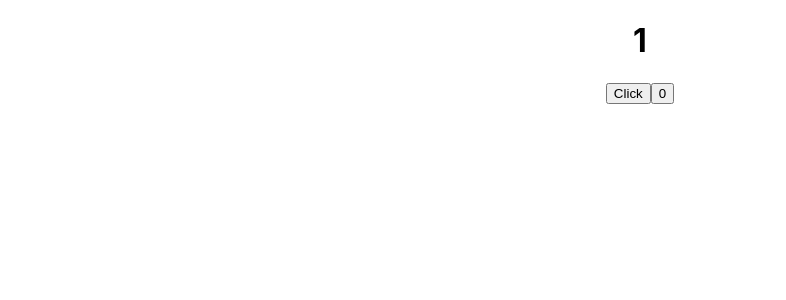
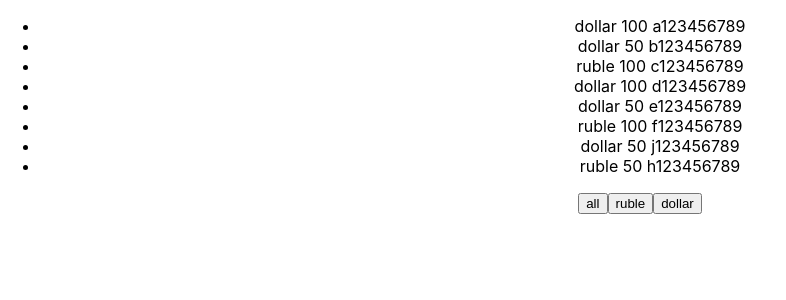
Before and after one commit to ivanrussui/microtasks-new, a React (Create React App) app: page / in a window 1280 px wide. Shown: the top 300 px of the page, without its empty margins (0-786 px from the left). Built offline with nearby package versions, Linux system fonts and the light colour scheme.

Commit message:
05 - Метод filter

```diff
--- /dev/null
+++ b/src/05/FilterWrap.tsx
@@ -0,0 +1,31 @@
+import {useState} from 'react';
+import {Filter} from './components/Filter';
+
+export type NameType = 'all' | 'dollar' | 'ruble';
+
+export const FilterWrap = () => {
+    const [money, setMoney] = useState([
+        {banknote: 'dollar', nominal: 100, number: 'a123456789'},
+        {banknote: 'dollar', nominal: 50, number: 'b123456789'},
+        {banknote: 'ruble', nominal: 100, number: 'c123456789'},
+        {banknote: 'dollar', nominal: 100, number: 'd123456789'},
+        {banknote: 'dollar', nominal: 50, number: 'e123456789'},
+        {banknote: 'ruble', nominal: 100, number: 'f123456789'},
+        {banknote: 'dollar', nominal: 50, number: 'j123456789'},
+        {banknote: 'ruble', nominal: 50, number: 'h123456789'}
+    ]);
+
+    const [name, setName] = useState<NameType>('all');
+
+    let currentMoney = money;
+    if (name === 'dollar') {
+        currentMoney = money.filter(el => el.banknote === 'dollar');
+    }
+    if (name === 'ruble') {
+        currentMoney = money.filter(el => el.banknote === 'ruble');
+    }
+
+    const onClickHandler = (name: NameType) => setName(name);
+
+    return <Filter currentMoney={currentMoney} onClickHandler={onClickHandler}/>;
+};
--- /dev/null
+++ b/src/05/components/Filter.tsx
@@ -0,0 +1,34 @@
+import React, {FC} from 'react';
+import {NameType} from '../FilterWrap';
+
+type NoteType = {
+    banknote: string
+    nominal: number
+    number: string
+}
+
+type FilterType = {
+    currentMoney: Array<NoteType>
+    onClickHandler: (name: NameType) => void
+}
+
+export const Filter: FC<FilterType> = ({currentMoney, onClickHandler}) => {
+    return (
+        <>
+            <ul>
+                {currentMoney.map((el, index) => {
+                    return (
+                        <li key={index}>
+                            <span> {el.banknote} </span>
+                            <span> {el.nominal} </span>
+                            <span> {el.number} </span>
+                        </li>
+                    );
+                })}
+            </ul>
+            <button onClick={() => onClickHandler('all')}>all</button>
+            <button onClick={() => onClickHandler('ruble')}>ruble</button>
+            <button onClick={() => onClickHandler('dollar')}>dollar</button>
+        </>
+    );
+};
--- a/src/App.tsx
+++ b/src/App.tsx
@@ -4,6 +4,7 @@ import {Site} from './01/Site';
 import {StudentsAndTopCars} from './02/StudentsAndTopCars';
 import {ButtonWrap} from './03/ButtonWrap';
 import {MyUseState} from './04/MyUseState';
+import {FilterWrap} from './05/FilterWrap';
 
 function App() {
     return (
@@ -11,7 +12,8 @@ function App() {
             {/*<Site/>*/}
             {/*<StudentsAndTopCars/>*/}
             {/*<ButtonWrap/>*/}
-            <MyUseState/>
+            {/*<MyUseState/>*/}
+            <FilterWrap/>
         </div>
     );
 }
```
